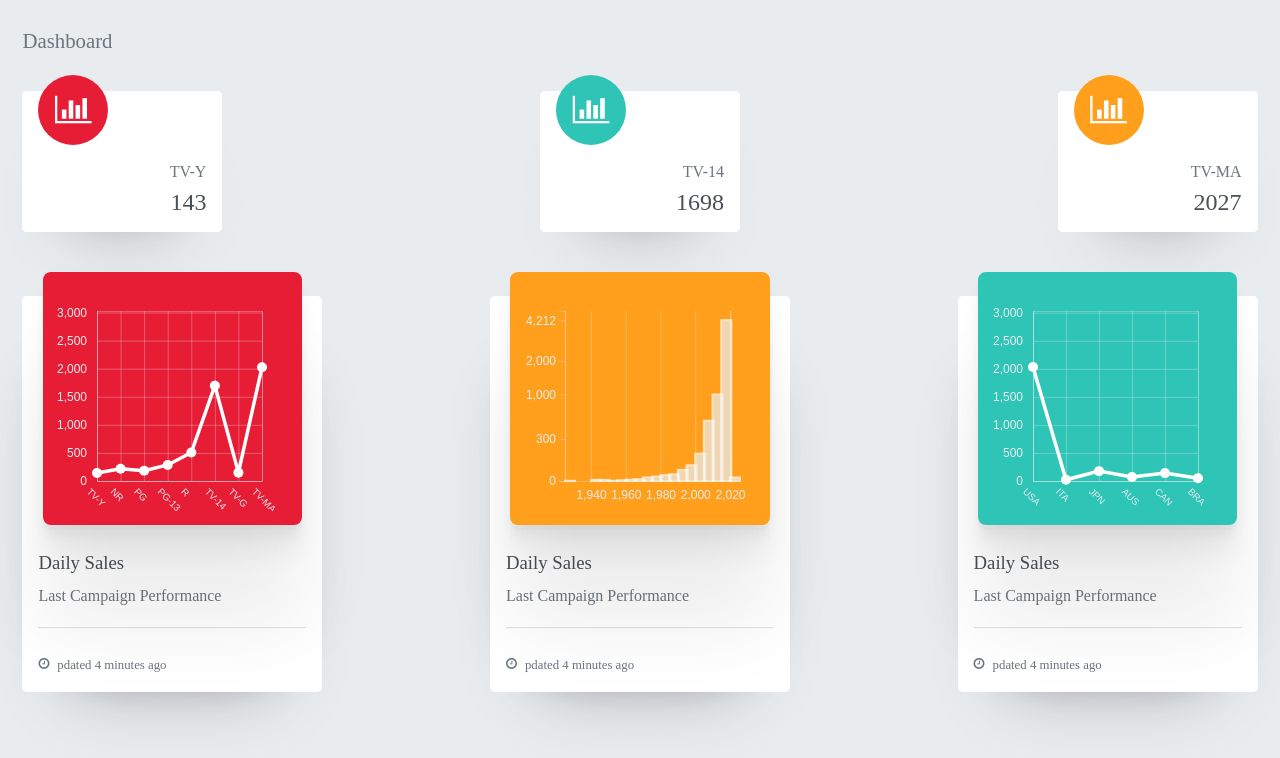
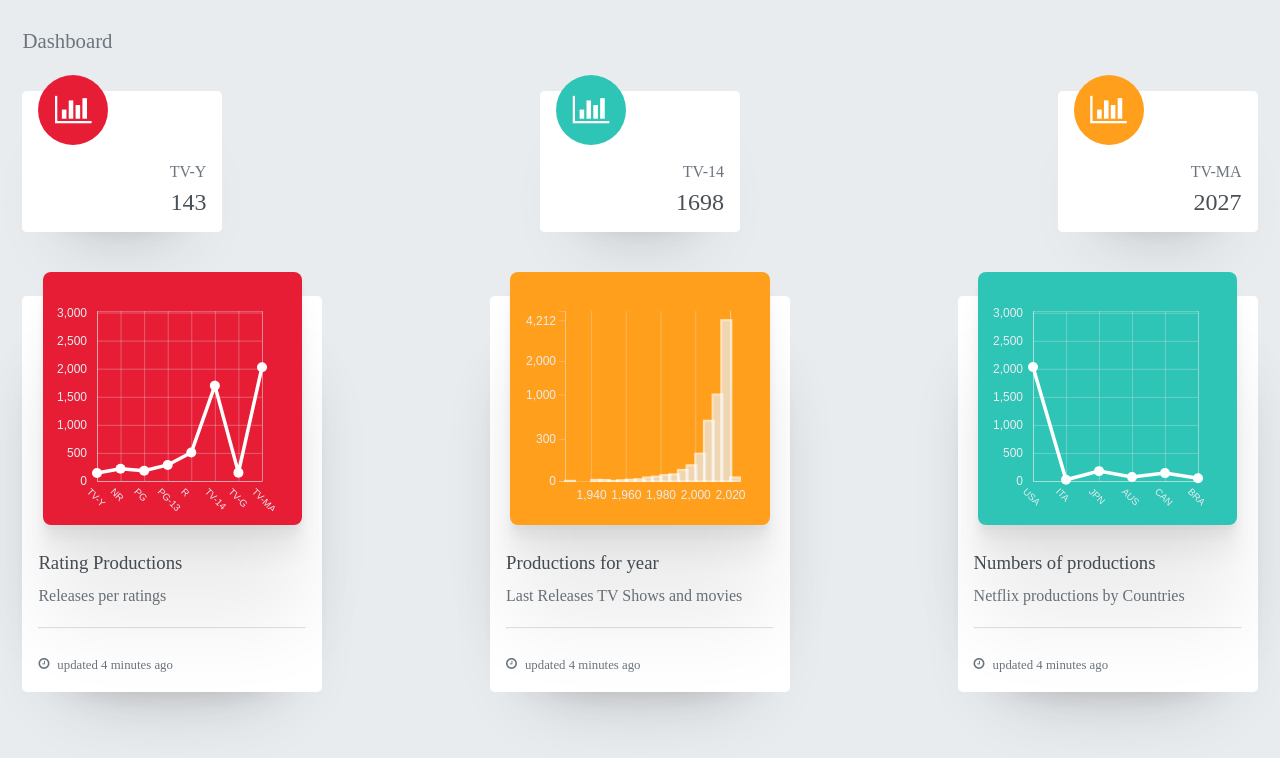
Before and after one commit to Nabucodono5or/chart-challange2, a website built with Parcel: page index.html in a window 1280 px wide. Built offline with nearby package versions, Linux system fonts and the light colour scheme.

Commit message:
terminado projeto

```diff
--- a/index.html
+++ b/index.html
@@ -50,34 +50,34 @@
       <div class="charts-containers">
         <div class="chart-container">
           <div class="chart-block block1"></div>
-          <div class="title"><h3>Daily Sales</h3></div>
-          <div class="body"><p>Last Campaign Performance</p></div>
+          <div class="title"><h3>Rating Productions</h3></div>
+          <div class="body"><p> Releases per ratings</p></div>
           <hr />
           <div class="footer">
             <i class="fa fa-clock-o" aria-hidden="true"></i>
-            <p>pdated 4 minutes ago</p>
+            <p>updated 4 minutes ago</p>
           </div>
         </div>
 
         <div class="chart-container">
           <div class="chart-block block2"></div>
-          <div class="title"><h3>Daily Sales</h3></div>
-          <div class="body"><p>Last Campaign Performance</p></div>
+          <div class="title"><h3>Productions for year</h3></div>
+          <div class="body"><p>Last Releases TV Shows and movies</p></div>
           <hr />
           <div class="footer">
             <i class="fa fa-clock-o" aria-hidden="true"></i>
-            <p>pdated 4 minutes ago</p>
+            <p>updated 4 minutes ago</p>
           </div>
         </div>
 
         <div class="chart-container">
           <div class="chart-block block3"></div>
-          <div class="title"><h3>Daily Sales</h3></div>
-          <div class="body"><p>Last Campaign Performance</p></div>
+          <div class="title"><h3>Numbers of productions</h3></div>
+          <div class="body"><p>Netflix productions by Countries</p></div>
           <hr />
           <div class="footer">
             <i class="fa fa-clock-o" aria-hidden="true"></i>
-            <p>pdated 4 minutes ago</p>
+            <p>updated 4 minutes ago</p>
           </div>
         </div>
       </div>
```
